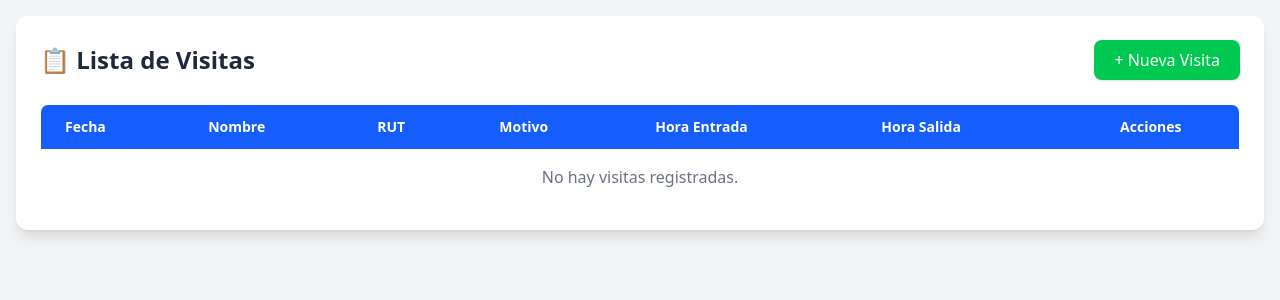
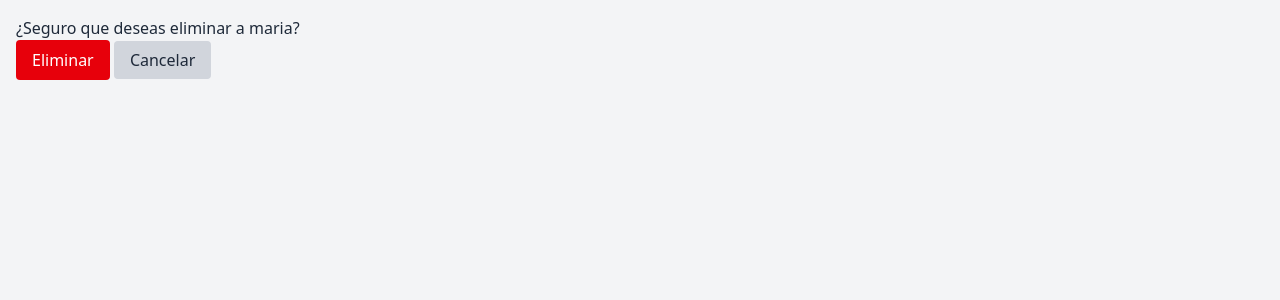
Before and after one commit to andy-ancco/backend-prueba-1, a Django app: page /eliminar/3/ in a window 1280 px wide. Shown: the part 56-356 px from the top of the page. Run offline with Django 5.2, Linux system fonts and the light colour scheme; data comes from the database, SQL or seed files in the repository.

Commit message:
feat: preparado listos fuera

```diff
--- a/Visitas/serializers.py
+++ b/Visitas/serializers.py
@@ -2,13 +2,13 @@ from django.contrib.auth.models import Group, User
 from rest_framework import serializers
 from .models import Visita
 
-class VisitaSerializer(serializers.HyperlinkedModelSerializer):
+class VisitaSerializer(serializers.ModelSerializer):
     class Meta:
         model = Visita
-        fields = ["url","nombre", "rut", "motivo_visita", "hora_entrada", "hora_salida", "fecha"]
+        fields = '__all__'
 
 
-class GroupSerializer(serializers.HyperlinkedModelSerializer):
+class GroupSerializer:
     class Meta:
         model = Group
         fields = ["url", "name"]
--- /dev/null
+++ b/Visitas/templates/eliminar_visita.html
@@ -0,0 +1,11 @@
+{% extends 'base.html' %}
+
+{% block content %}
+<h2>¿Seguro que deseas eliminar a {{ visita.nombre }}?</h2>
+
+<form method="POST">
+    {% csrf_token %}
+    <button class="bg-red-600 text-white px-4 py-2 rounded">Eliminar</button>
+    <a href="{% url 'lista_visitas' %}" class="px-4 py-2 bg-gray-300 rounded">Cancelar</a>
+</form>
+{% endblock %}
--- a/Visitas/templates/lista_visitas.html
+++ b/Visitas/templates/lista_visitas.html
@@ -53,9 +53,9 @@
 
               <!-- Eliminar -->
               <a href="{% url 'eliminar_visita' visita.id %}"
-                 class="bg-red-500 hover:bg-red-600 px-3 py-1 rounded transition"
-                 onclick="return confirm('¿Seguro que deseas eliminar esta visita?')">
-                 Eliminar
+                class="bg-red-500 hover:bg-red-600 px-3 py-1 rounded transition">
+                Eliminar
+              </a>
               </a>
             </menu>
           </td>
--- a/Visitas/views.py
+++ b/Visitas/views.py
@@ -9,7 +9,7 @@ from .serializers import VisitaSerializer
 
 
 class VisitaViewSet(viewsets.ModelViewSet):
-    queryset = Visita.objects.all().order_by("nombre")
+    queryset = Visita.objects.all()
     serializer_class = VisitaSerializer
     permission_classes = []
 
@@ -52,7 +52,9 @@ def editar_visita(request, id):
 # Eliminar una visita (con confirmación)
 def eliminar_visita(request, id):
     visita = get_object_or_404(Visita, id=id)
+
     if request.method == 'POST':
         visita.delete()
         return redirect('lista_visitas')
-    return render(request, 'lista_visitas.html', {'visita': visita})
+
+    return render(request, 'eliminar_visita.html', {'visita': visita})
```
Also changed, not shown: 1 other file.
